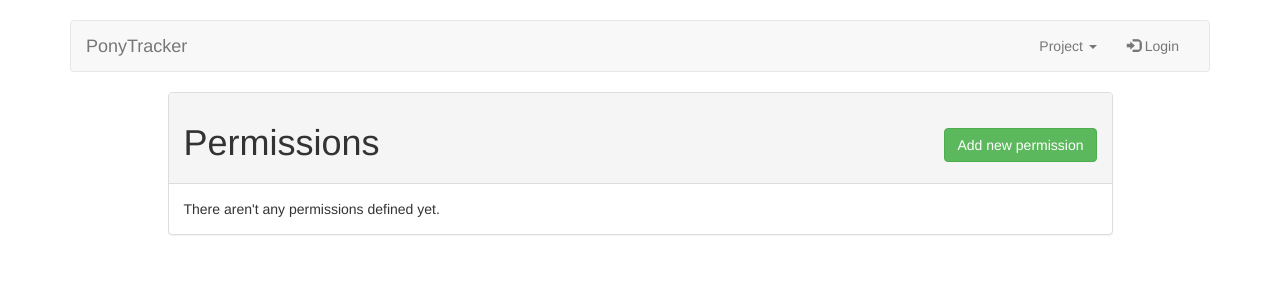
After one commit to ponytracker/ponytracker, a Django app: template issue/templates/issue/global_permission_list.html in a window 1280 px wide. The commit adds this page. Shown: the top 300 px of the page. Run offline with Django 3.2, Linux system fonts and the light colour scheme; the template is opened without the code that fills it, so the values that code supplies are empty; some libraries are stand-ins or nearby versions.

Commit message:
add global permissions managment page

```diff
--- a/issue/templates/base.html
+++ b/issue/templates/base.html
@@ -66,6 +66,7 @@
                 <a href="#" class="dropdown-toggle" data-toggle="dropdown">{{ request.user.username }} <span class="caret"></span></a>
                 <ul class="dropdown-menu" role="menu">
                   <li role="presentation"><a role="menuitem" href="{% url 'profile' %}"><span class="glyphicon glyphicon-dashboard"></span>&nbsp;Profile</a></li>
+                  <li role="presentation"><a role="menuitem" href="{% url 'list-global-permission' %}"><span class="glyphicon glyphicon-cog"></span>&nbsp;Manage permissions</a></li>
                   <li role="presentation" class="divider"></li>
                   <li role="presentation"><a role="menuitem" href="{% url 'logout' %}"><span class="glyphicon glyphicon-log-out"></span>&nbsp;Logout</a></li>
                 </ul>
--- /dev/null
+++ b/issue/templates/issue/global_permission_list.html
@@ -0,0 +1,50 @@
+{% extends 'base.html' %}
+
+{% load django_markdown %}
+{% load issue_filters %}
+
+{% block content %}
+
+
+<div class="panel panel-default">
+
+  <div class="panel-heading">
+    <h1>
+      Permissions
+      <div class="pull-right">
+        <a href="{% url 'add-global-permission' %}"><button class="btn btn-success">Add new permission</button></a>
+      </div>
+    </h1>
+  </div>
+
+  {% if permissions.count %}
+  <table class="table">
+    <tr>
+      <th>Type</th>
+      <th>Name</th>
+      <th>Create project?</th>
+      <th>Modify project?</th>
+      <th>Delete project?</th>
+      <th class="col-md-2"></th>
+    </tr>
+    {% for perm in permissions %}
+    <tr>
+      <td>{{ perm.type }}</td>
+      <td>{{ perm.name }}</td>
+      <td><a href="{% url 'toggle-global-permission' perm.id 'create-project' %}">{{ perm.create_project|boolean }}</a></td>
+      <td><a href="{% url 'toggle-global-permission' perm.id 'modify-project' %}">{{ perm.modify_project|boolean }}</a></td>
+      <td><a href="{% url 'toggle-global-permission' perm.id 'delete-project' %}">{{ perm.delete_project|boolean }}</a></td>
+      <td class="text-right">
+        <a href="{% url 'edit-global-permission' perm.id %}"><button class="btn btn-primary btn-xs"><span class="glyphicon glyphicon-edit"></span> Edit</button></a>
+        <a href="{% url 'delete-global-permission' perm.id %}"><button class="btn btn-danger btn-xs"><span class="glyphicon glyphicon-remove"></span> Delete</button></a>
+      </td>
+    </tr>
+    {% endfor %}
+  </table>
+  {% else %}
+  <div class="panel-body">
+      There aren't any permissions defined yet.
+  </div>
+  {% endif %}
+
+{% endblock %}
--- a/issue/urls.py
+++ b/issue/urls.py
@@ -28,6 +28,11 @@ urlpatterns = [
     url(r'^(?P<project>[a-z0-9_-]+)/milestones/(?P<name>[a-z0-9_.-]+)/close$', 'issue.views.milestone_close', name='close-milestone'),
     url(r'^(?P<project>[a-z0-9_-]+)/milestones/(?P<name>[a-z0-9_.-]+)/reopen$', 'issue.views.milestone_reopen', name='reopen-milestone'),
     url(r'^(?P<project>[a-z0-9_-]+)/milestones/(?P<name>[a-z0-9_.-]+)/delete$', 'issue.views.milestone_delete', name='delete-milestone'),
+    url(r'^permissions$', 'issue.views.global_permission_list', name='list-global-permission'),
+    url(r'^permissions/add$', 'issue.views.global_permission_edit', name='add-global-permission'),
+    url(r'^permissions/(?P<id>[0-9]+)/edit$', 'issue.views.global_permission_edit', name='edit-global-permission'),
+    url(r'^permissions/(?P<id>[0-9]+)/toggle/(?P<perm>[a-z-]+)$', 'issue.views.global_permission_toggle', name='toggle-global-permission'),
+    url(r'^permissions/(?P<id>[0-9]+)/delete$', 'issue.views.global_permission_delete', name='delete-global-permission'),
     url(r'^login$', 'django.contrib.auth.views.login', {'template_name': 'login.html'}, name='login'),
     url(r'^profile$', 'issue.views.profile', name='profile'),
     url(r'^logout$', 'django.contrib.auth.views.logout', {'next_page': '/'}, name='logout'),
```
Also changed, not shown: issue/forms.py (+23 -1 lines), issue/templates/issue/global_permission_edit.html (added, +27 -0 lines), issue/templatetags/issue_filters.py (added, +13 -0 lines), issue/views.py (+60 -0 lines).
